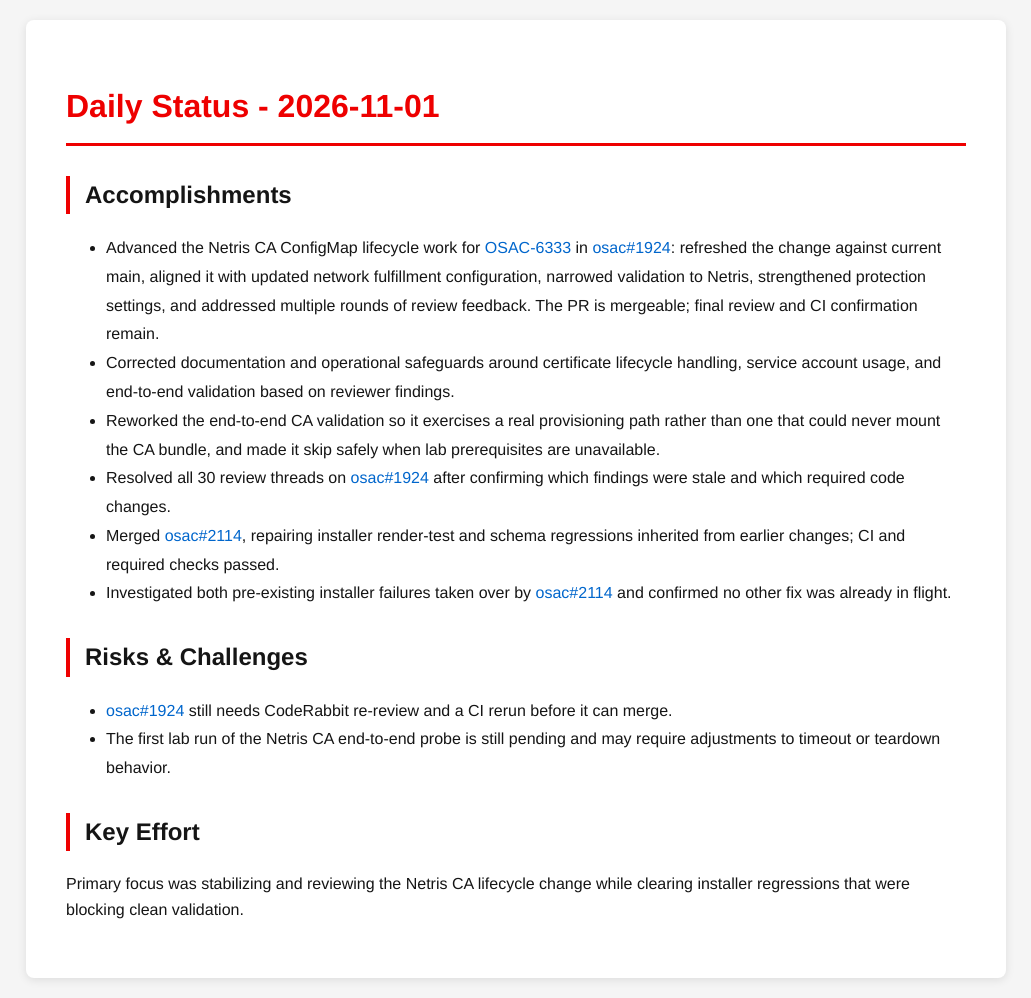
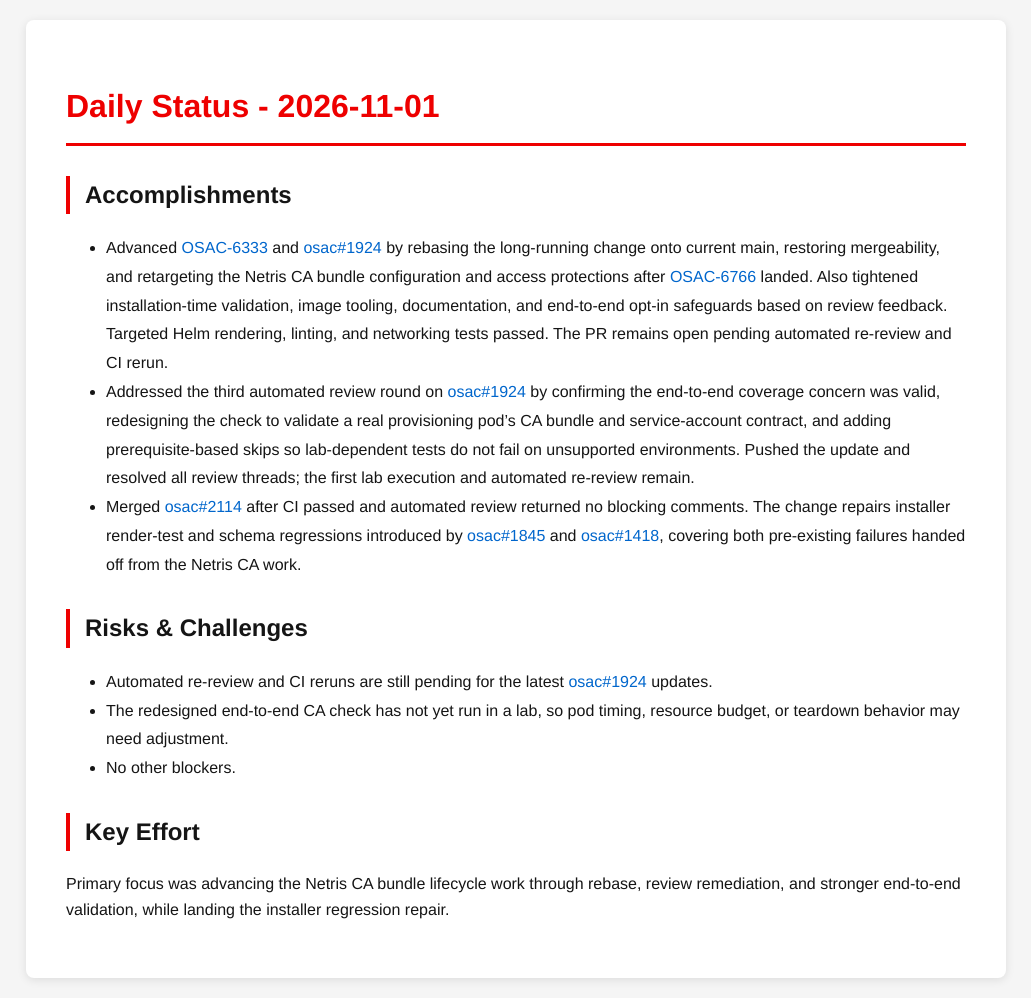
Before and after one commit to tzvatot/daily-status, a Jekyll site: the page built from 2026-11-01.md, in a window 1280 px wide. Shown: the whole page, without its empty margins (124-1155 px from the left). Built offline with Jekyll 4.4.1, drawn with Linux system fonts in a browser that asks for light colours.

Commit message:
Daily status update - 2026-11-01

```diff
--- a/2026-11-01.md
+++ b/2026-11-01.md
@@ -7,16 +7,14 @@
 # Daily Status - 2026-11-01
 
 ## Accomplishments
-- Advanced the Netris CA ConfigMap lifecycle work for [OSAC-6333](https://redhat.atlassian.net/browse/OSAC-6333) in [osac#1924](https://github.com/osac-project/osac/pull/1924): refreshed the change against current main, aligned it with updated network fulfillment configuration, narrowed validation to Netris, strengthened protection settings, and addressed multiple rounds of review feedback. The PR is mergeable; final review and CI confirmation remain.
-- Corrected documentation and operational safeguards around certificate lifecycle handling, service account usage, and end-to-end validation based on reviewer findings.
-- Reworked the end-to-end CA validation so it exercises a real provisioning path rather than one that could never mount the CA bundle, and made it skip safely when lab prerequisites are unavailable.
-- Resolved all 30 review threads on [osac#1924](https://github.com/osac-project/osac/pull/1924) after confirming which findings were stale and which required code changes.
-- Merged [osac#2114](https://github.com/osac-project/osac/pull/2114), repairing installer render-test and schema regressions inherited from earlier changes; CI and required checks passed.
-- Investigated both pre-existing installer failures taken over by [osac#2114](https://github.com/osac-project/osac/pull/2114) and confirmed no other fix was already in flight.
+- Advanced [OSAC-6333](https://redhat.atlassian.net/browse/OSAC-6333) and [osac#1924](https://github.com/osac-project/osac/pull/1924) by rebasing the long-running change onto current main, restoring mergeability, and retargeting the Netris CA bundle configuration and access protections after [OSAC-6766](https://redhat.atlassian.net/browse/OSAC-6766) landed. Also tightened installation-time validation, image tooling, documentation, and end-to-end opt-in safeguards based on review feedback. Targeted Helm rendering, linting, and networking tests passed. The PR remains open pending automated re-review and CI rerun.
+- Addressed the third automated review round on [osac#1924](https://github.com/osac-project/osac/pull/1924) by confirming the end-to-end coverage concern was valid, redesigning the check to validate a real provisioning pod's CA bundle and service-account contract, and adding prerequisite-based skips so lab-dependent tests do not fail on unsupported environments. Pushed the update and resolved all review threads; the first lab execution and automated re-review remain.
+- Merged [osac#2114](https://github.com/osac-project/osac/pull/2114) after CI passed and automated review returned no blocking comments. The change repairs installer render-test and schema regressions introduced by [osac#1845](https://github.com/osac-project/osac/pull/1845) and [osac#1418](https://github.com/osac-project/osac/pull/1418), covering both pre-existing failures handed off from the Netris CA work.
 
 ## Risks & Challenges
-- [osac#1924](https://github.com/osac-project/osac/pull/1924) still needs CodeRabbit re-review and a CI rerun before it can merge.
-- The first lab run of the Netris CA end-to-end probe is still pending and may require adjustments to timeout or teardown behavior.
+- Automated re-review and CI reruns are still pending for the latest [osac#1924](https://github.com/osac-project/osac/pull/1924) updates.
+- The redesigned end-to-end CA check has not yet run in a lab, so pod timing, resource budget, or teardown behavior may need adjustment.
+- No other blockers.
 
 ## Key Effort
-Primary focus was stabilizing and reviewing the Netris CA lifecycle change while clearing installer regressions that were blocking clean validation.
+Primary focus was advancing the Netris CA bundle lifecycle work through rebase, review remediation, and stronger end-to-end validation, while landing the installer regression repair.
```
